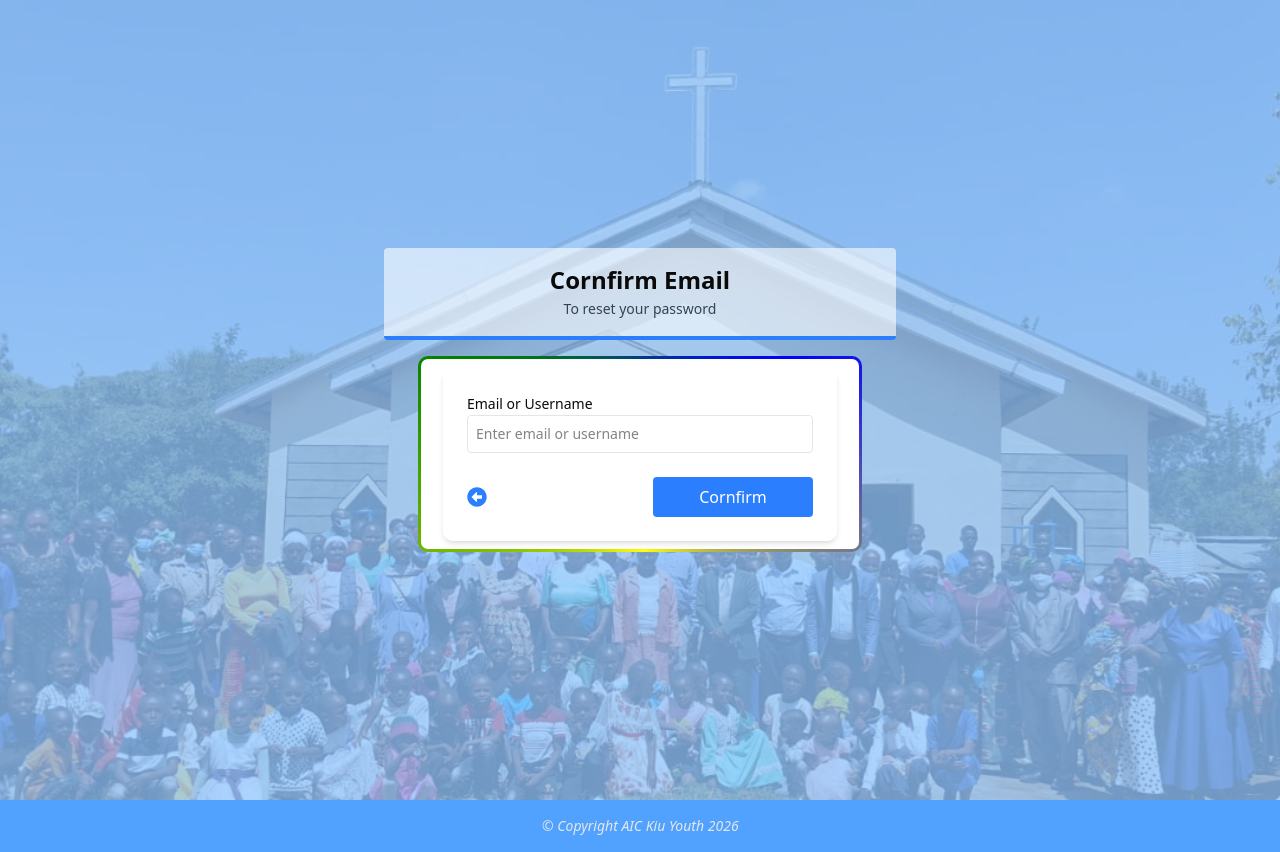
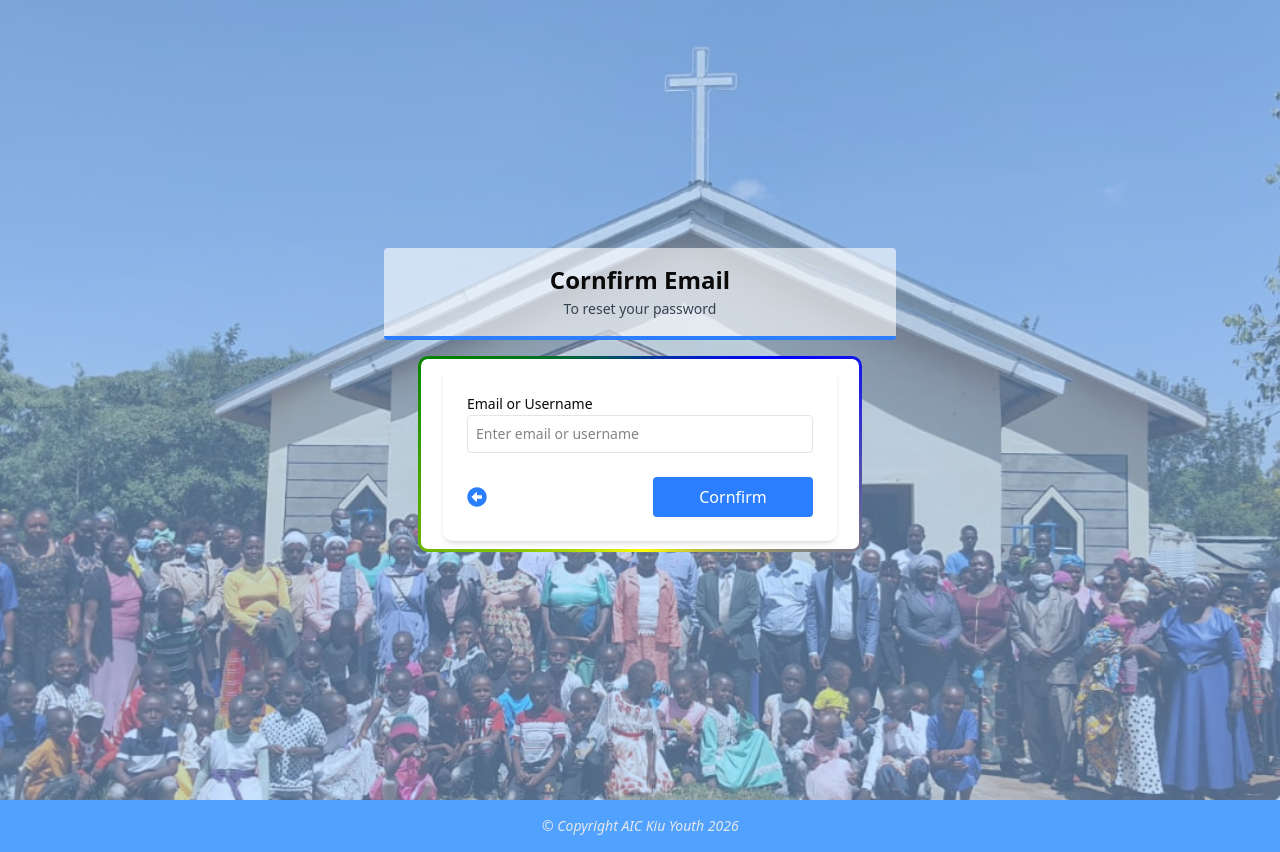
Before and after one commit to samkhm/AIC-KIU-YOUTH-SYSTEM, a React (Vite) app in the folder youth-system/: page /cornfirm_password in a window 1280 px wide. Built offline with nearby package versions, Linux system fonts and the light colour scheme; no server answers.

Commit message:
overlay removed

```diff
--- a/youth-system/src/pages/auth_pages/login/Login.jsx
+++ b/youth-system/src/pages/auth_pages/login/Login.jsx
@@ -93,7 +93,7 @@ export default function Login({ switchToRegister }) {
       <div className="relative min-h-screen w-full">
 
         {/* Overlay */}
-        <div className="absolute inset-0 z-10 bg-blue-300/50 flex items-center justify-center px-4">
+        <div className="absolute inset-0 z-10 flex items-center justify-center px-4">
           <div className="flex flex-col gap-4 items-center w-full max-w-lg  animate__animated animate__zoomIn animate__delay-1s">
             {/* Header */}
             <div className="bg-white/60 p-4 rounded w-full text-center border-b-4 border-blue-500
--- a/youth-system/src/pages/auth_pages/password_reset/CornfirmEmail.jsx
+++ b/youth-system/src/pages/auth_pages/password_reset/CornfirmEmail.jsx
@@ -69,7 +69,7 @@ export default function CornfirmEmail() {
       <div className="relative min-h-screen w-full">
 
         {/* Overlay */}
-        <div className="absolute inset-0 z-10 bg-blue-300/50 flex items-center justify-center px-4
+        <div className="absolute inset-0 z-10 flex items-center justify-center px-4
                 ">
           <div className="flex flex-col gap-4 items-center w-full max-w-lg animate__animated animate__zoomIn animate__delay-2s">
             {/* Header */}
--- a/youth-system/src/pages/auth_pages/password_reset/PasswordReset.jsx
+++ b/youth-system/src/pages/auth_pages/password_reset/PasswordReset.jsx
@@ -96,7 +96,7 @@ export default function PasswordReset() {
       <div className="relative min-h-screen w-full">
 
         {/* Overlay */}
-        <div className="absolute inset-0 z-10 bg-blue-300/50 flex items-center justify-center px-4
+        <div className="absolute inset-0 z-10 flex items-center justify-center px-4
         animate__animated animate__zoomIn animate__delay-1s
         ">
           <div className="flex flex-col gap-4 items-center w-full max-w-lg animate__animated animate__zoomIn animate__delay-2s">
--- a/youth-system/src/pages/auth_pages/register/Signup.jsx
+++ b/youth-system/src/pages/auth_pages/register/Signup.jsx
@@ -126,7 +126,7 @@ export default function Signup({ switchToLogin }) {
       <div className="relative min-h-screen w-full">
 
         {/* Overlay */}
-        <div className="absolute inset-0 z-10 bg-blue-300/50 flex items-center justify-center px-4">
+        <div className="absolute inset-0 z-10 flex items-center justify-center px-4">
           <div className="flex flex-col gap-4 items-center w-full max-w-lg animate__animated animate__zoomIn animate__delay-1s">
             {/* Header */}
             <div className="bg-white/60 p-4 rounded w-full text-center border-b-4 border-blue-500 animate__animated animate__zoomIn animate__delay-2s">
```
